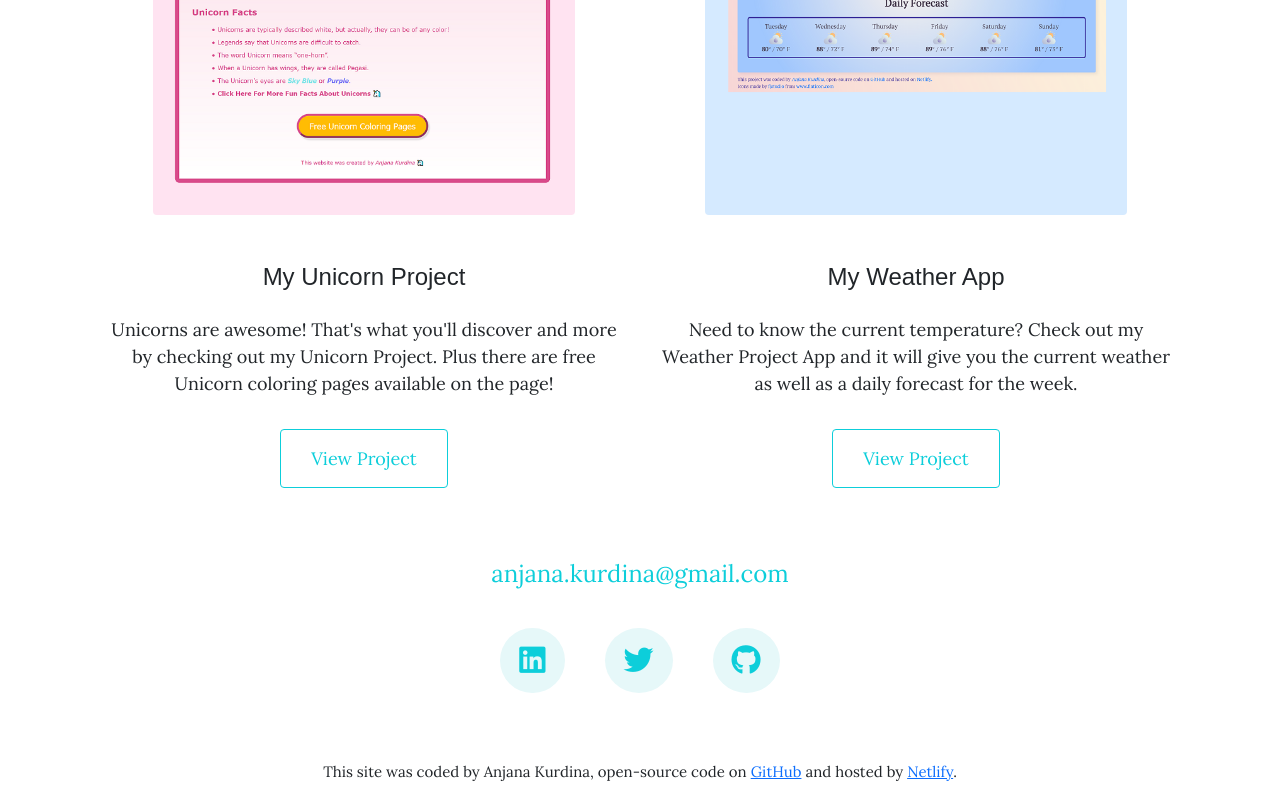
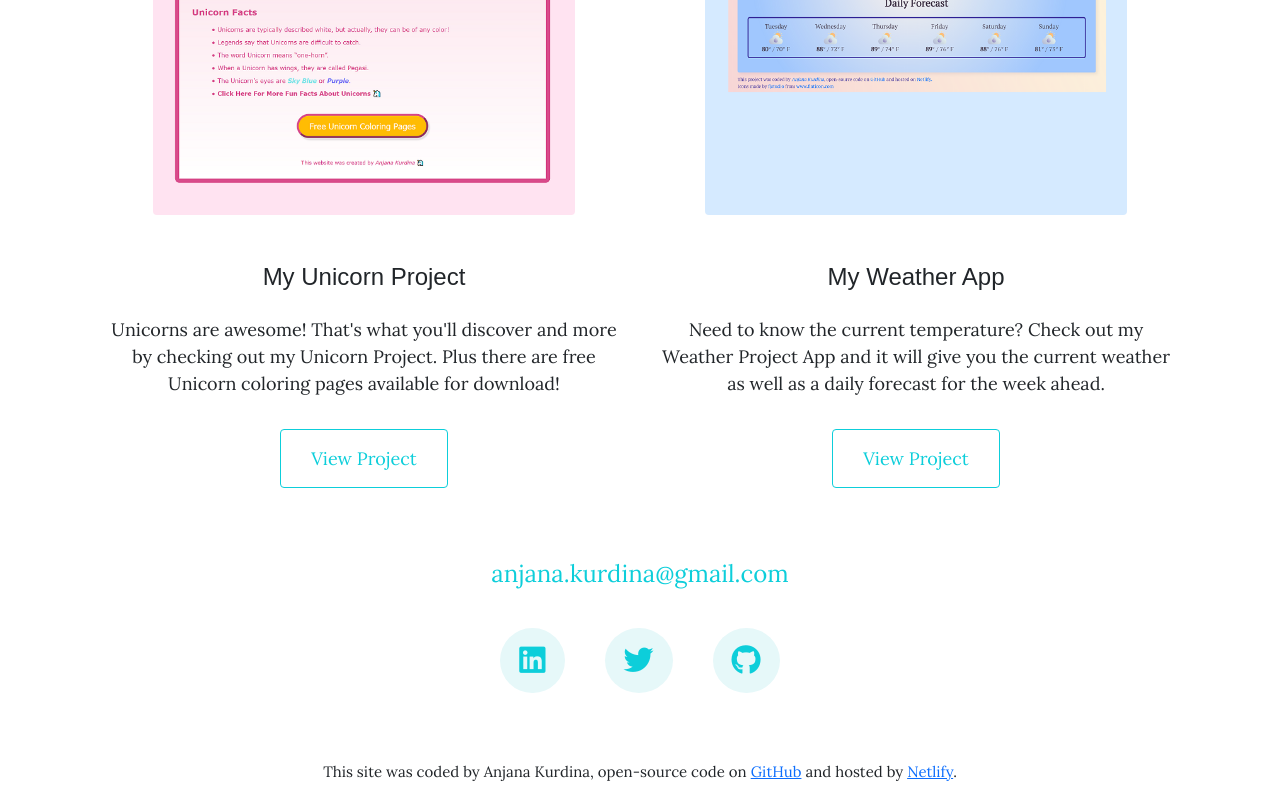
Before and after one commit to AnjanaKurdina/my-portfolio, a plain HTML site: page index.html in a window 1280 px wide. Shown: the part 989-1789 px from the top of the page. Drawn offline with nearby package versions, Linux system fonts and the light colour scheme; a web font is replaced by a local one.

Commit message:
small fixes to paragraphs

```diff
--- a/index.html
+++ b/index.html
@@ -126,7 +126,7 @@
           <p>
             Unicorns are awesome! That's what you'll discover and more by
             checking out my Unicorn Project. Plus there are free Unicorn
-            coloring pages available on the page!
+            coloring pages available for download!
           </p>
           <a
             href="https://romantic-allen-679d2b.netlify.app/"
@@ -142,7 +142,7 @@
           <p>
             Need to know the current temperature? Check out my Weather Project
             App and it will give you the current weather as well as a daily
-            forecast for the week.
+            forecast for the week ahead.
           </p>
           <a
             href="https://elegant-hopper-f96ae3.netlify.app/"
--- a/style/style.css
+++ b/style/style.css
@@ -125,6 +125,7 @@ h1.welcome {
 
 .content h3 {
   font-size: 24px;
+  margin-bottom: 30px;
 }
 
 .content p {
```
